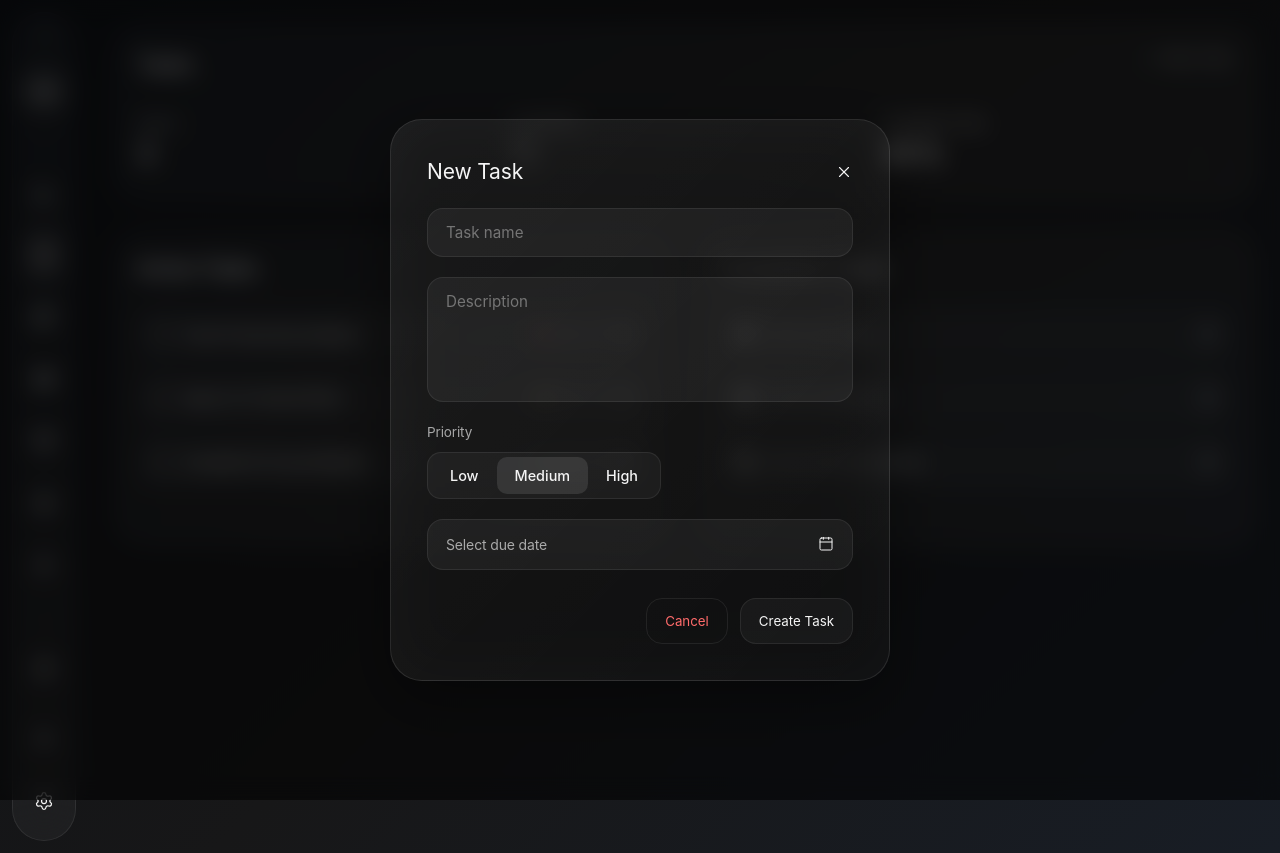
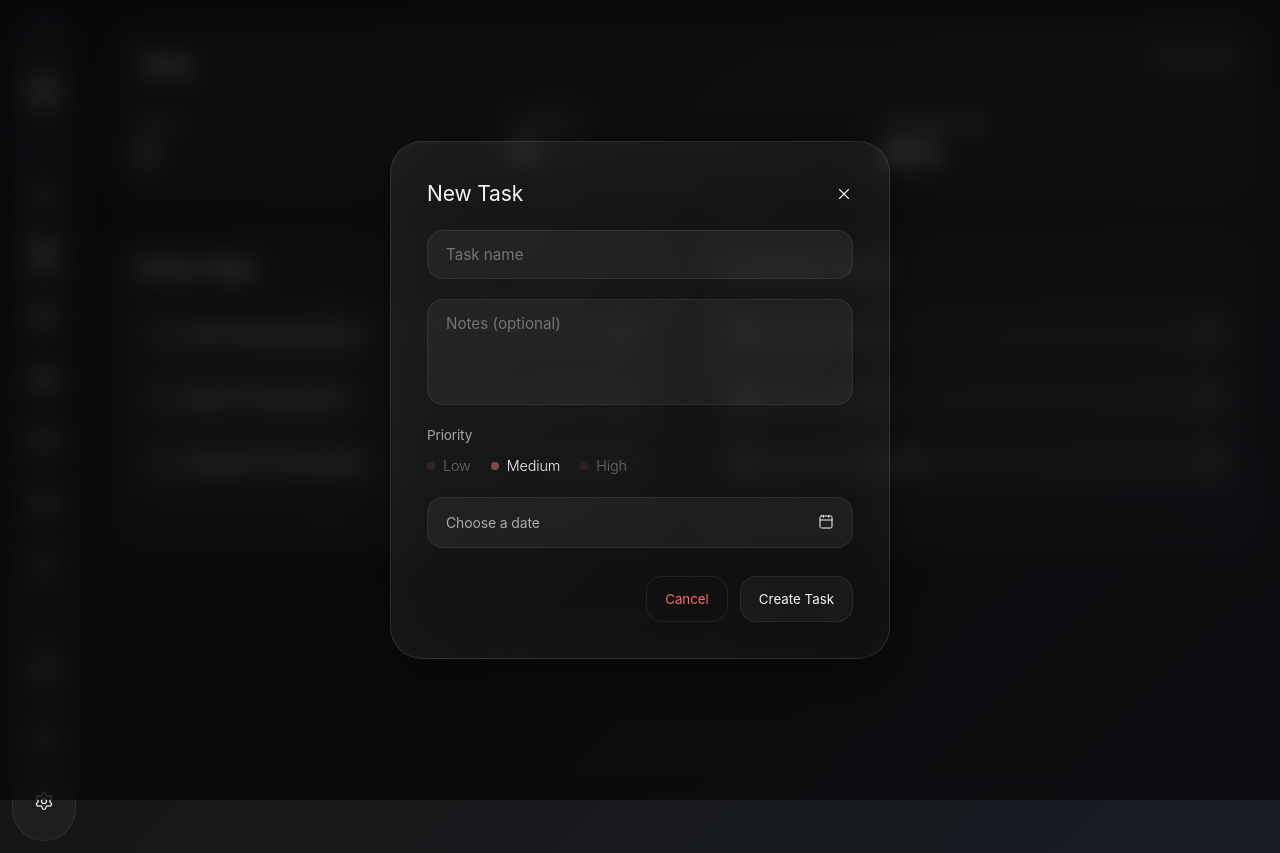
Before and after one commit to keenosmith-del/personal-productivity-desktop, a React app in the folder frontend/: page /tasks in a window 1280 px wide. Both pictures are taken after a click on the button "New Task". Built offline with nearby package versions, Linux system fonts and the light colour scheme; the HTML template or start-up script is replaced by a standard one.

Commit message:
Create modal adjustments and redesign

```diff
--- a/frontend/src/components/ActiveTasks.jsx
+++ b/frontend/src/components/ActiveTasks.jsx
@@ -181,11 +181,11 @@ function ActiveTasks({
 
                                     background:
                                         task.priority === "High"
-                                            ? "#ff6b6b"
+                                            ? "#592f30"
                                             : task.priority ===
                                                 "Medium"
-                                                ? "#fae588"
-                                                : "#728a6e",
+                                                ? "#774e4a"
+                                                : "#5e4348",
                                 }}
                             />
 
--- a/frontend/src/components/GoalDetailsModal.jsx
+++ b/frontend/src/components/GoalDetailsModal.jsx
@@ -157,10 +157,36 @@ function GoalDetailsModal({
                             Progress
                         </p>
 
-                        <p>
-                            40%
-                            Complete
-                        </p>
+                        <div>
+                            <div
+                                style={{
+                                    display: "flex",
+                                    gap: "6px",
+                                    marginBottom: "10px",
+                                }}
+                            >
+                                {[1, 2, 3, 4, 5, 6, 7, 8].map(
+                                    (dot) => (
+                                        <div
+                                            key={dot}
+                                            style={{
+                                                width: "8px",
+                                                height: "8px",
+
+                                                borderRadius: "50%",
+
+                                                background:
+                                                    dot <= 5
+                                                        ? "#52677d"
+                                                        : "rgba(255,255,255,0.12)",
+                                            }}
+                                        />
+                                    )
+                                )}
+                            </div>
+
+                            <p>63% Complete</p>
+                        </div>
                     </div>
 
                     <div>
--- a/frontend/src/components/GoalModal.jsx
+++ b/frontend/src/components/GoalModal.jsx
@@ -25,7 +25,7 @@ function GoalModal({
     useState(false);
 
   const [selectedDate, setSelectedDate] =
-    useState("Select target date");
+    useState("Choose a date");
 
   useEffect(() => {
     goalInputRef.current?.focus();
@@ -153,7 +153,7 @@ function GoalModal({
 
         <textarea
           rows={4}
-          placeholder="Description"
+          placeholder="Notes (optional)"
           style={{
             ...inputStyle,
 
@@ -180,16 +180,111 @@ function GoalModal({
             Category
           </p>
 
-          <SegmentedControl
-            options={[
-              "Career",
-              "Study",
-              "Health",
-              "Personal",
-            ]}
-            selected={category}
-            onSelect={setCategory}
-          />
+          <div
+            style={{
+              display: "flex",
+              gap: "20px",
+              flexWrap: "wrap",
+            }}
+          >
+            {[
+              {
+                name: "Career",
+                color: "#262b36",
+              },
+              {
+                name: "Study",
+                color: "#30343f",
+              },
+              {
+                name: "Health",
+                color: "#393d4c",
+              },
+              {
+                name: "Personal",
+                color: "#343a40",
+              },
+            ].map((item) => (
+              <div
+                key={item.name}
+                onClick={() =>
+                  setCategory(item.name)
+                }
+                style={{
+                  display: "flex",
+                  alignItems: "center",
+                  gap: "8px",
+
+                  cursor: "pointer",
+
+                  opacity:
+                    category === item.name
+                      ? 1
+                      : 0.55,
+
+                  transition:
+                    "all 0.2s ease",
+                }}
+                onMouseEnter={(e) => {
+                  if (
+                    category !== item.name
+                  ) {
+                    e.currentTarget.style.opacity =
+                      "0.85";
+
+                    e.currentTarget.style.transform =
+                      "translateY(-1px)";
+                  }
+                }}
+                onMouseLeave={(e) => {
+                  if (
+                    category !== item.name
+                  ) {
+                    e.currentTarget.style.opacity =
+                      "0.55";
+
+                    e.currentTarget.style.transform =
+                      "translateY(0)";
+                  }
+                }}
+              >
+                <div
+                  style={{
+                    width: "8px",
+                    height: "8px",
+
+                    borderRadius: "50%",
+
+                    background:
+                      item.color,
+
+                    opacity:
+                      category === item.name
+                        ? 1
+                        : 0.65,
+                  }}
+                />
+
+                <span
+                  style={{
+                    fontWeight: "300",
+
+                    fontSize: "0.9rem",
+
+                    color:
+                      category === item.name
+                        ? "var(--text-primary)"
+                        : "rgba(255,255,255,0.65)",
+
+                    transition:
+                      "all 0.2s ease",
+                  }}
+                >
+                  {item.name}
+                </span>
+              </div>
+            ))}
+          </div>
         </div>
 
         <div
@@ -234,7 +329,7 @@ function GoalModal({
             style={{
               color:
                 selectedDate ===
-                "Select target date"
+                  "Choose a date"
                   ? "var(--text-secondary)"
                   : "var(--text-primary)",
             }}
--- a/frontend/src/components/ReminderModal.jsx
+++ b/frontend/src/components/ReminderModal.jsx
@@ -239,15 +239,10 @@ function ReminderModal({
                                         background:
                                             item.color,
 
-                                        transform:
+                                        opacity:
                                             category === item.name
-                                                ? "scale(1.25)"
-                                                : "scale(1)",
-
-                                        boxShadow:
-                                            category === item.name
-                                                ? `0 0 10px ${item.color}`
-                                                : "none",
+                                                ? 1
+                                                : 0.65,
                                     }}
                                 />
 
@@ -260,7 +255,7 @@ function ReminderModal({
                                         color:
                                             category === item.name
                                                 ? "var(--text-primary)"
-                                                : "var(--text-secondary)",
+                                                : "rgba(255,255,255,0.65)",
 
                                         transition:
                                             "all 0.2s ease",
--- a/frontend/src/components/RemindersCard.jsx
+++ b/frontend/src/components/RemindersCard.jsx
@@ -326,6 +326,9 @@ function RemindersCard({
                                         e.currentTarget.style.transform =
                                             "scale(1)";
                                     }}
+                                    onClick={(e) => {
+                                        e.stopPropagation();
+                                    }}
                                 />
                             </div>
                         </div>
--- a/frontend/src/components/TaskModal.jsx
+++ b/frontend/src/components/TaskModal.jsx
@@ -25,7 +25,7 @@ function TaskModal({
     useState(false);
 
   const [selectedDate, setSelectedDate] =
-    useState("Select due date");
+    useState("Choose a date");
 
   useEffect(() => {
     taskInputRef.current?.focus();
@@ -152,8 +152,8 @@ function TaskModal({
         />
 
         <textarea
-          rows={5}
-          placeholder="Description"
+          rows={4}
+          placeholder="Notes (optional)"
           style={{
             ...inputStyle,
 
@@ -180,15 +180,107 @@ function TaskModal({
             Priority
           </p>
 
-          <SegmentedControl
-            options={[
-              "Low",
-              "Medium",
-              "High",
-            ]}
-            selected={priority}
-            onSelect={setPriority}
-          />
+          <div
+            style={{
+              display: "flex",
+              gap: "20px",
+              flexWrap: "wrap",
+            }}
+          >
+            {[
+              {
+                name: "Low",
+                color: "#5e4348",
+              },
+              {
+                name: "Medium",
+                color: "#774e4a",
+              },
+              {
+                name: "High",
+                color: "#592f30",
+              },
+            ].map((item) => (
+              <div
+                key={item.name}
+                onClick={() =>
+                  setPriority(item.name)
+                }
+                style={{
+                  display: "flex",
+                  alignItems: "center",
+                  gap: "8px",
+
+                  cursor: "pointer",
+
+                  opacity:
+                    priority === item.name
+                      ? 1
+                      : 0.55,
+
+                  transition:
+                    "all 0.2s ease",
+                }}
+                onMouseEnter={(e) => {
+                  if (
+                    priority !== item.name
+                  ) {
+                    e.currentTarget.style.opacity =
+                      "0.85";
+
+                    e.currentTarget.style.transform =
+                      "translateY(-1px)";
+                  }
+                }}
+                onMouseLeave={(e) => {
+                  if (
+                    priority !== item.name
+                  ) {
+                    e.currentTarget.style.opacity =
+                      "0.55";
+
+                    e.currentTarget.style.transform =
+                      "translateY(0)";
+                  }
+                }}
+              >
+                <div
+                  style={{
+                    width: "8px",
+                    height: "8px",
+
+                    borderRadius: "50%",
+
+                    background:
+                      item.color,
+
+                    opacity:
+                      priority === item.name
+                        ? 1
+                        : 0.65,
+                  }}
+                />
+
+                <span
+                  style={{
+                    fontWeight: "300",
+
+                    fontSize: "0.9rem",
+
+                    color:
+                      priority === item.name
+                        ? "var(--text-primary)"
+                        : "rgba(255,255,255,0.65)",
+
+                    transition:
+                      "all 0.2s ease",
+                  }}
+                >
+                  {item.name}
+                </span>
+              </div>
+            ))}
+          </div>
         </div>
 
         <div
@@ -233,7 +325,7 @@ function TaskModal({
             style={{
               color:
                 selectedDate ===
-                  "Select due date"
+                  "Choose a date"
                   ? "var(--text-secondary)"
                   : "var(--text-primary)",
             }}
```
Also changed, not shown: frontend/src/components/ActiveGoals.jsx (+36 -9 lines).
